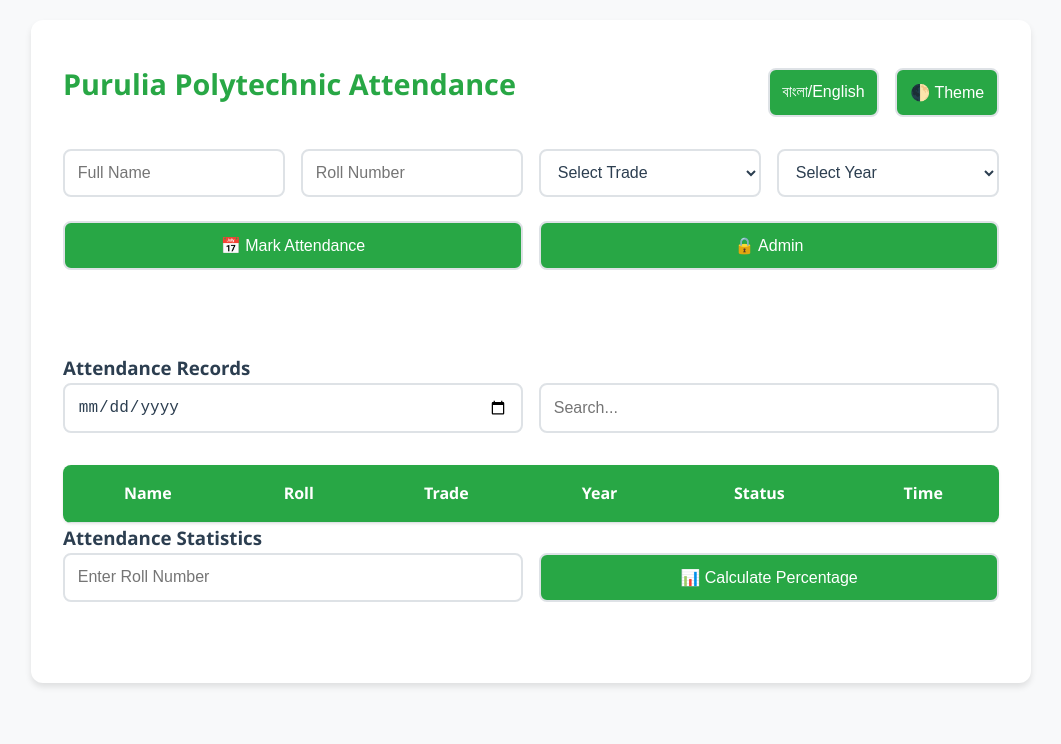
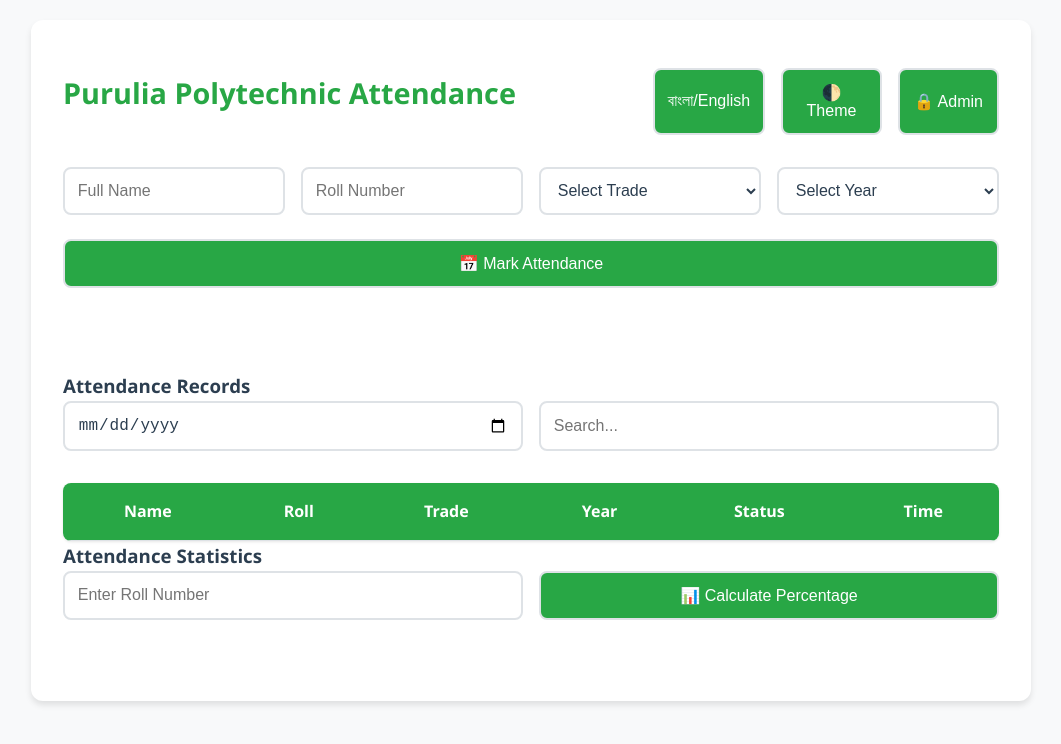
Before and after one commit to abhijit-barat/Purulia-Polytechnic-, a plain HTML site: page index.html in a window 1280 px wide. Shown: the whole page, without its empty margins (109-1170 px from the left). Drawn offline with Linux system fonts and the light colour scheme.

Commit message:
Update index.html

```diff
--- a/index.html
+++ b/index.html
@@ -180,6 +180,7 @@
             <div class="button-group">
                 <button onclick="toggleLanguage()">বাংলা/English</button>
                 <button onclick="toggleDarkMode()">🌓 Theme</button>
+                <button onclick="showAdminPanel()">🔒 Admin</button>
             </div>
         </div>
 
@@ -204,7 +205,6 @@
 
         <div class="button-group">
             <button onclick="markAttendance()">📅 Mark Attendance</button>
-            <button onclick="showAdminPanel()">🔒 Admin</button>
         </div>
 
         <div class="status-message" id="status"></div>
@@ -400,6 +400,22 @@
             document.body.classList.toggle('dark-mode');
         }
 
+        // Admin panel function
+        function showAdminPanel() {
+            const password = prompt("Enter admin password:");
+            if (password === adminPassword) {
+                // Show admin controls (for example, clear data)
+                const clearData = confirm("Clear all attendance data?");
+                if (clearData) {
+                    localStorage.clear();
+                    updateTable();
+                    showStatus("All data cleared successfully", 'success');
+                }
+            } else {
+                showStatus("Invalid admin password", 'error');
+            }
+        }
+
         // Initialize the app on page load
         window.addEventListener('DOMContentLoaded', () => {
             updateTable();
```
